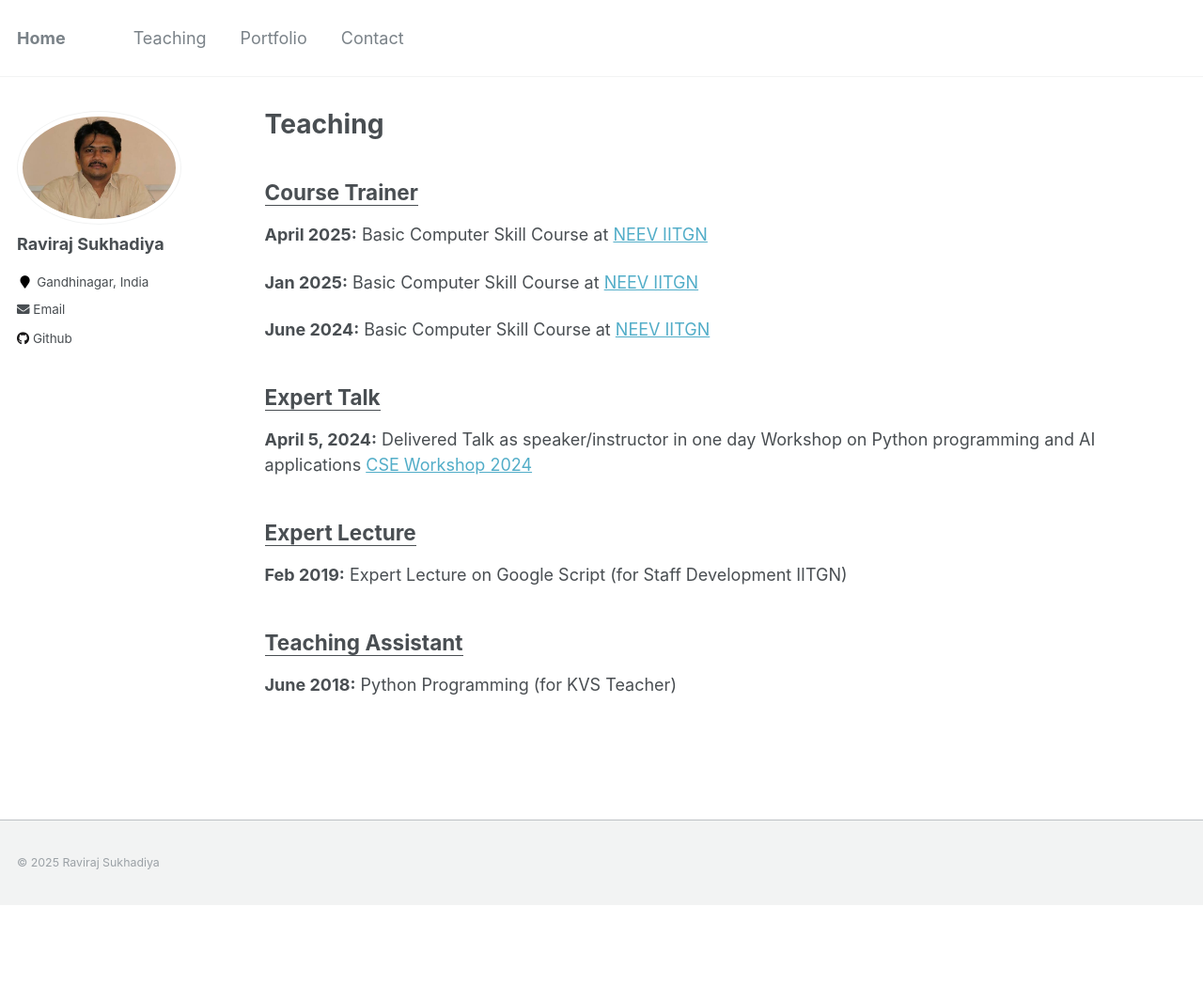
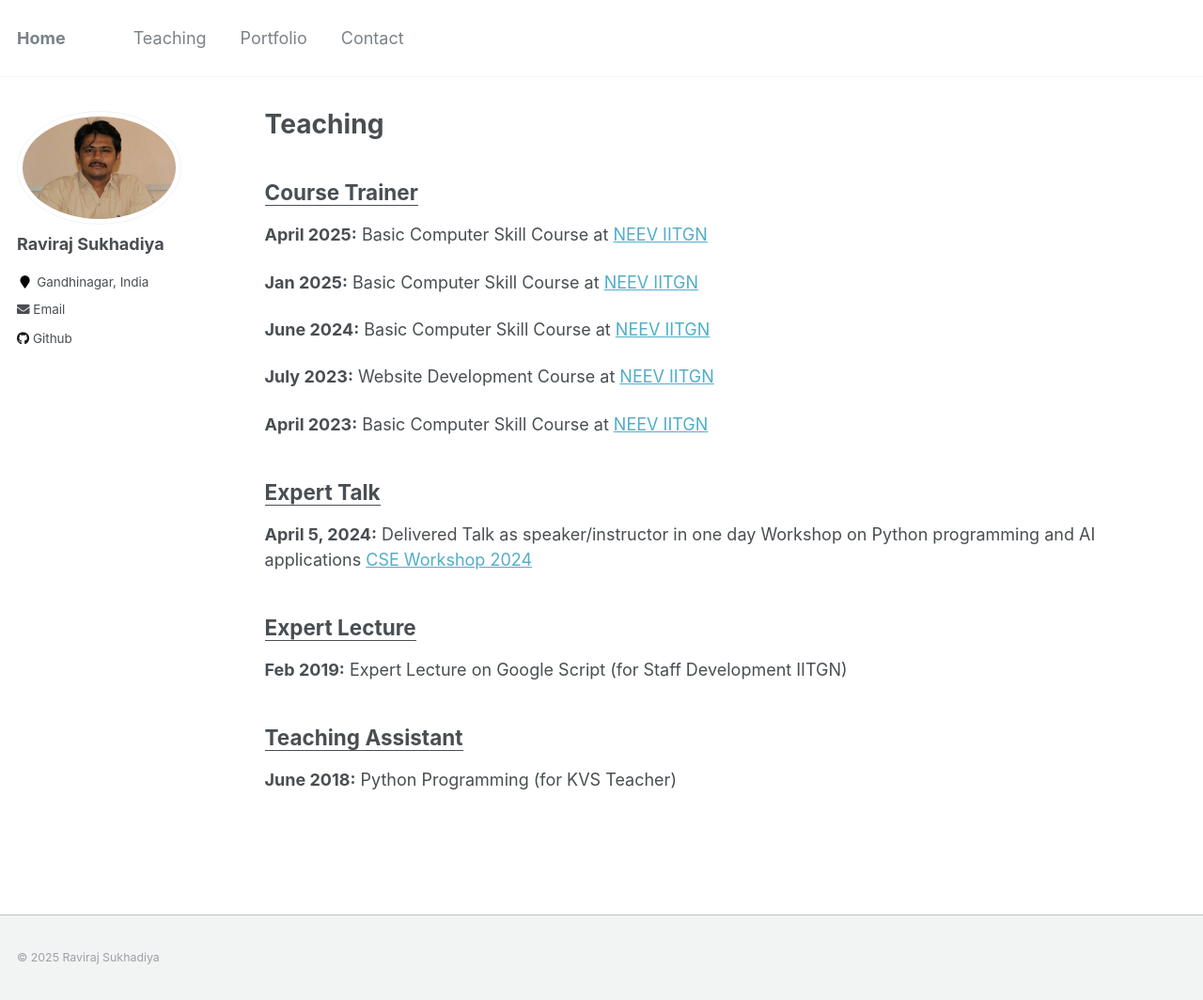
Before and after one commit to ravirajsukhadiya/ravirajsukhadiya.github.io, a Jekyll site: the page built from _pages/Teaching.md, in a window 1280 px wide. Shown: the whole page at 94% size. Built offline with Jekyll 4.4.1, drawn with Linux system fonts in a browser that asks for light colours; before the commit the page ends 963 px from its top, so only the background shows below that.

Commit message:
Update Teaching.md
add website course

```diff
--- a/_pages/Teaching.md
+++ b/_pages/Teaching.md
@@ -11,6 +11,10 @@ author_profile: true
 
 **June 2024:** Basic Computer Skill Course  at [NEEV IITGN](https://neev.iitgn.ac.in/)
 
+**July 2023:** Website Development Course  at [NEEV IITGN](https://neev.iitgn.ac.in/)
+
+**April 2023:** Basic Computer Skill Course  at [NEEV IITGN](https://neev.iitgn.ac.in/)
+
 ## <ins>Expert Talk</ins>
 **April 5, 2024:** Delivered Talk as speaker/instructor in one day Workshop on Python programming and AI applications [CSE Workshop 2024](https://cs.iitgn.ac.in/pythonworkshop.html)
 
```
